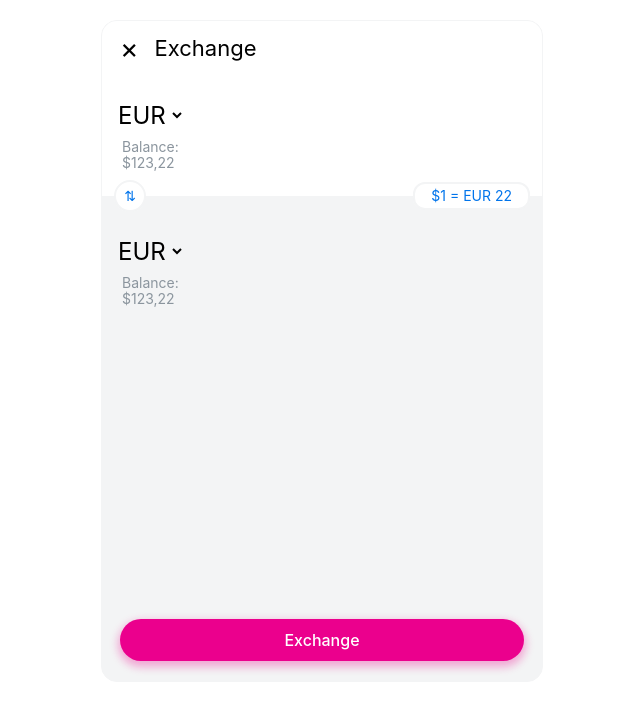
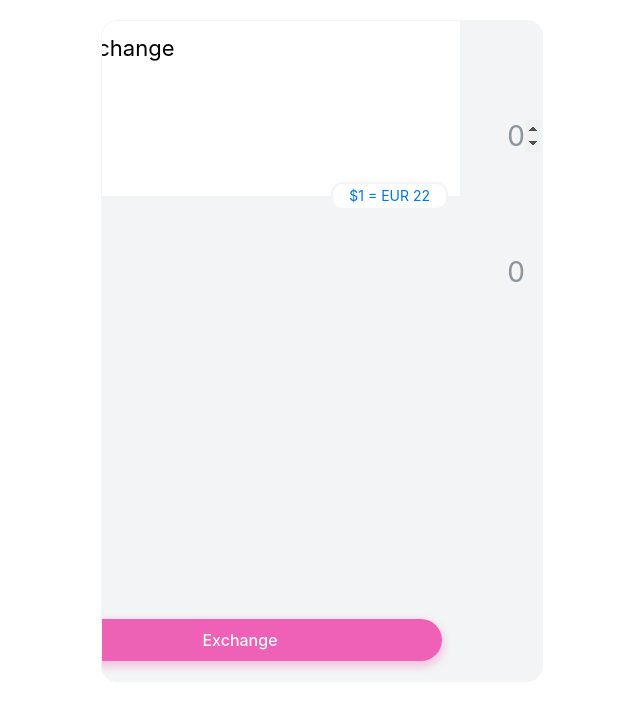
Before and after one commit to sh-waqar/currency-exchange, a React (Create React App) app: page / in a window 1280 px wide. Shown: the top 714 px of the page, without its empty margins (318-958 px from the left). Built offline with nearby package versions, Linux system fonts and the light colour scheme.

Commit message:
Add redux and currency exchange functionality

```diff
--- a/package.json
+++ b/package.json
@@ -11,7 +11,9 @@
     "normalize.css": "^8.0.1",
     "react": "^16.12.0",
     "react-dom": "^16.12.0",
-    "react-scripts": "3.3.0"
+    "react-redux": "^7.1.3",
+    "react-scripts": "3.3.0",
+    "redux": "^4.0.4"
   },
   "scripts": {
     "start": "react-scripts start",
--- a/src/App.js
+++ b/src/App.js
@@ -1,20 +1,25 @@
 import React from 'react';
+import { Provider } from 'react-redux';
+
 import 'normalize.css';
+import './index.css';
 
-import './index.css';
+import configureStore from './redux/configureStore';
 
 import Container from './components/Container';
 import AppShell from './components/AppShell';
 import Exchange from './pages/Exchange';
 
-function App() {
-  return (
+const store = configureStore({});
+
+const App = () => (
+  <Provider store={store}>
     <Container>
       <AppShell>
         <Exchange />
       </AppShell>
     </Container>
-  );
-}
+  </Provider>
+);
 
 export default App;
--- a/src/components/Header.js
+++ b/src/components/Header.js
@@ -22,13 +22,11 @@ const Title = styled.h1`
   margin-left: 10px;
 `;
 
-function Header() {
-  return (
-    <Wrapper>
-      <CloseBtn>&times;</CloseBtn>
-      <Title>Exchange</Title>
-    </Wrapper>
-  );
-}
+const Header = () => (
+  <Wrapper>
+    <CloseBtn>&times;</CloseBtn>
+    <Title>Exchange</Title>
+  </Wrapper>
+);
 
 export default Header;
--- a/src/components/PocketWrapper.js
+++ b/src/components/PocketWrapper.js
@@ -1,7 +1,11 @@
 import React from 'react';
 import styled from '@emotion/styled';
+import { connect } from 'react-redux';
+
+import { changeCurrencyPair, changeAmount } from '../redux/modules/exchange';
 
 import colors from '../colors';
+import formatCurrency from '../helpers/formatCurrency';
 
 const Wrapper = styled.div`
   display: flex;
@@ -21,10 +25,11 @@ const CurrencySelector = styled.select`
   background-color: transparent;
   border: 0;
   font-size: 24px;
+  cursor: pointer;
 `;
 
 const Balance = styled.div`
-  color: ${colors.lightGray};
+  color: ${props => (props.lowBalance ? 'red' : colors.lightGray)};
   font-size: 14px;
   padding-top: 8px;
   padding-left: 8px;
@@ -35,32 +40,77 @@ export const ExchangeInput = styled.input`
   font-size: 28px;
   text-align: right;
   background-color: transparent;
+  outline: none;
 
-  &::-webkit-input-placeholder {
-    color: ${colors.lightGray};
-  }
-  &:-ms-input-placeholder {
-    color: ${colors.lightGray};
-  }
   &::placeholder {
     color: ${colors.lightGray};
   }
 `;
 
-function PocketWrapper({ origin }) {
-  return (
+const PocketWrapper = ({
+  origin,
+  currency,
+  balance,
+  amount,
+  lowBalance,
+  supportedPockets,
+  ignoredCurrency,
+  onCurrencyChange,
+  onAmountChange
+}) => (
   <Wrapper origin={origin}>
     <div>
-        <CurrencySelector>
-          <option key="EUR">EUR</option>
-          <option key="USD">USD</option>
-          <option key="GBP">GBP</option>
+      <CurrencySelector
+        value={currency}
+        onChange={({ target }) => onCurrencyChange(target.value)}
+      >
+        {supportedPockets
+          .filter(pocket => pocket !== ignoredCurrency)
+          .map(pocket => (
+            <option key={pocket}>{pocket}</option>
+          ))}
       </CurrencySelector>
-        <Balance>Balance: $123,22</Balance>
+      <Balance lowBalance={origin === 'source' && lowBalance}>
+        Balance: {formatCurrency(balance, currency)}
+      </Balance>
     </div>
-      <ExchangeInput placeholder="0" />
+    <ExchangeInput
+      type="number"
+      autoFocus={origin === 'source'}
+      placeholder="0"
+      min="0"
+      value={`${amount}`}
+      onChange={({ target }) => onAmountChange(target.value)}
+    />
   </Wrapper>
 );
+
+const mapStateToProps = ({ exchange }, { origin }) => {
+  const currency = exchange.selectedCurrency[origin];
+  const lowBalance =
+    exchange.currentValue[origin] > exchange.pockets[currency].amount;
+  const ignoredCurrency =
+    origin === 'source'
+      ? exchange.selectedCurrency.target
+      : exchange.selectedCurrency.source;
+
+  return {
+    supportedPockets: Object.keys(exchange.pockets),
+    currency,
+    balance: exchange.pockets[currency].amount,
+    ignoredCurrency,
+    amount: exchange.currentValue[origin],
+    lowBalance
+  };
+};
+
+const mapDispatchToProps = (dispatch, ownProps) => ({
+  onCurrencyChange: currency => {
+    dispatch(changeCurrencyPair(ownProps.origin, currency));
+  },
+  onAmountChange: amount => {
+    dispatch(changeAmount(ownProps.origin, amount));
   }
+});
 
-export default PocketWrapper;
+export default connect(mapStateToProps, mapDispatchToProps)(PocketWrapper);
--- /dev/null
+++ b/src/helpers/formatCurrency.js
@@ -0,0 +1,2 @@
+export default (amount, currency) =>
+  Intl.NumberFormat('en-IN', { style: 'currency', currency }).format(amount);
--- a/src/pages/Exchange.js
+++ b/src/pages/Exchange.js
@@ -1,5 +1,12 @@
 import React from 'react';
 import styled from '@emotion/styled';
+import { connect } from 'react-redux';
+
+import {
+  exchangeCurrency,
+  swapCurrencyPair,
+  isExchangeDisabled
+} from '../redux/modules/exchange';
 
 import Header from '../components/Header';
 import PocketWrapper from '../components/PocketWrapper';
@@ -21,7 +28,7 @@ const InfoRow = styled.div`
   padding: 0 12px;
 `;
 
-const Swap = styled.button`
+const SwapButton = styled.button`
   width: 32px;
   height: 32px;
   background-color: #fff;
@@ -55,25 +62,51 @@ const ExchangeButton = styled.button`
   font-size: 16px;
   cursor: pointer;
   box-shadow: 0px 4px 8px 2px #eb008d52;
+  transition: background-color 250ms ease-in-out;
+
+  &:disabled {
+    opacity: 0.6;
+    cursor: not-allowed;
+
+    &:hover {
+      background-color: ${colors.pink};
+    }
+  }
+  &:hover {
+    background-color: #cc097e;
+  }
 `;
 
-function Exchange() {
-  return (
+const Exchange = ({ exchangeDisabled, exchangeCurrency, swapPockets }) => (
   <>
     <Header />
     <ContentWrapper>
       <div>
         <PocketWrapper origin="source" />
         <InfoRow>
-            <Swap>&#8645;</Swap>
+          <SwapButton onClick={swapPockets}>&#8645;</SwapButton>
           <ExchangeRate>$1 = EUR 22</ExchangeRate>
         </InfoRow>
         <PocketWrapper origin="target" />
       </div>
-        <ExchangeButton>Exchange</ExchangeButton>
+      <ExchangeButton disabled={exchangeDisabled} onClick={exchangeCurrency}>
+        Exchange
+      </ExchangeButton>
     </ContentWrapper>
   </>
 );
+
+const mapStateToProps = ({ exchange }) => ({
+  exchangeDisabled: isExchangeDisabled({ exchange })
+});
+
+const mapDispatchToProps = dispatch => ({
+  exchangeCurrency: () => {
+    dispatch(exchangeCurrency());
+  },
+  swapPockets: () => {
+    dispatch(swapCurrencyPair());
   }
+});
 
-export default Exchange;
+export default connect(mapStateToProps, mapDispatchToProps)(Exchange);
--- /dev/null
+++ b/src/redux/configureStore.js
@@ -0,0 +1,10 @@
+import { createStore } from 'redux';
+
+import rootReducer from './modules';
+
+export default (initialState = {}) =>
+  createStore(
+    rootReducer,
+    initialState,
+    window.__REDUX_DEVTOOLS_EXTENSION__ && window.__REDUX_DEVTOOLS_EXTENSION__()
+  );
--- /dev/null
+++ b/src/redux/modules/exchange.js
@@ -0,0 +1,152 @@
+const initialState = {
+  pockets: {
+    EUR: {
+      currency: 'EUR',
+      amount: 231
+    },
+    USD: {
+      currency: 'USD',
+      amount: 351
+    },
+    GBP: {
+      currency: 'GBP',
+      amount: 653
+    }
+  },
+  selectedCurrency: {
+    source: 'EUR',
+    target: 'GBP'
+  },
+  currentValue: {
+    source: '',
+    target: ''
+  }
+};
+
+// Actions
+
+const CHANGE_AMOUNT = 'exchange/CHANGE_AMOUNT';
+const EXCHANGE_CURRENCY = 'exchange/EXCHANGE_CURRENCY';
+const CHANGE_CURRENCY_PAIR = 'exchange/CHANGE_CURRENCY_PAIR';
+const SWAP_CURRENCY_PAIR = 'exchange/SWAP_CURRENCY_PAIR';
+
+// Action creators
+
+export function exchangeCurrency(source, target, amount) {
+  return {
+    type: EXCHANGE_CURRENCY,
+    source,
+    target,
+    amount
+  };
+}
+
+export function changeAmount(origin, amount) {
+  return {
+    type: CHANGE_AMOUNT,
+    origin,
+    amount: amount ? parseFloat(amount) : ''
+  };
+}
+
+export function changeCurrencyPair(origin, currency) {
+  return {
+    type: CHANGE_CURRENCY_PAIR,
+    origin,
+    currency
+  };
+}
+
+export function swapCurrencyPair() {
+  return {
+    type: SWAP_CURRENCY_PAIR
+  };
+}
+
+// Reducers
+
+export default function reducer(state = initialState, action) {
+  switch (action.type) {
+    case CHANGE_CURRENCY_PAIR: {
+      const { origin, currency } = action;
+
+      return {
+        ...state,
+        selectedCurrency: {
+          ...state.selectedCurrency,
+          [origin]: currency
+        }
+      };
+    }
+
+    case SWAP_CURRENCY_PAIR: {
+      return {
+        ...state,
+        selectedCurrency: {
+          source: state.selectedCurrency.target,
+          target: state.selectedCurrency.source
+        }
+      };
+    }
+
+    case CHANGE_AMOUNT: {
+      const { origin, amount } = action;
+
+      if (amount < 0) {
+        return state;
+      }
+
+      const opposite = origin === 'source' ? 'target' : 'source';
+
+      return {
+        ...state,
+        currentValue: {
+          [origin]: amount,
+          [opposite]: amount * 1.2
+        }
+      };
+    }
+
+    case EXCHANGE_CURRENCY: {
+      const sourceCurrency = state.selectedCurrency.source;
+      const sourceAmount = state.currentValue.source;
+
+      const targetCurrency = state.selectedCurrency.target;
+      const targetAmount = state.currentValue.target;
+
+      return {
+        ...state,
+        pockets: {
+          ...state.pockets,
+          [sourceCurrency]: {
+            ...state.pockets[sourceCurrency],
+            amount: state.pockets[sourceCurrency].amount - sourceAmount
+          },
+          [targetCurrency]: {
+            ...state.pockets[targetCurrency],
+            amount: state.pockets[targetCurrency].amount + targetAmount
+          }
+        },
+        currentValue: {
+          source: '',
+          target: ''
+        }
+      };
+    }
+
+    default: {
+      return state;
+    }
+  }
+}
+
+// Selectors
+
+export function isExchangeDisabled({ exchange }) {
+  const sourceCurrency = exchange.selectedCurrency.source;
+  const sourceAmount = exchange.currentValue.source;
+
+  return (
+    !sourceAmount || sourceAmount > exchange.pockets[sourceCurrency].amount
+  );
+}
--- /dev/null
+++ b/src/redux/modules/index.js
@@ -0,0 +1,7 @@
+import { combineReducers } from 'redux';
+
+import exchange from './exchange';
+
+export default combineReducers({
+  exchange
+});
```
Also changed, not shown: 1 other file (tests, documents, lock files or other folders). Lines whose indentation alone changed are shown as unchanged.
